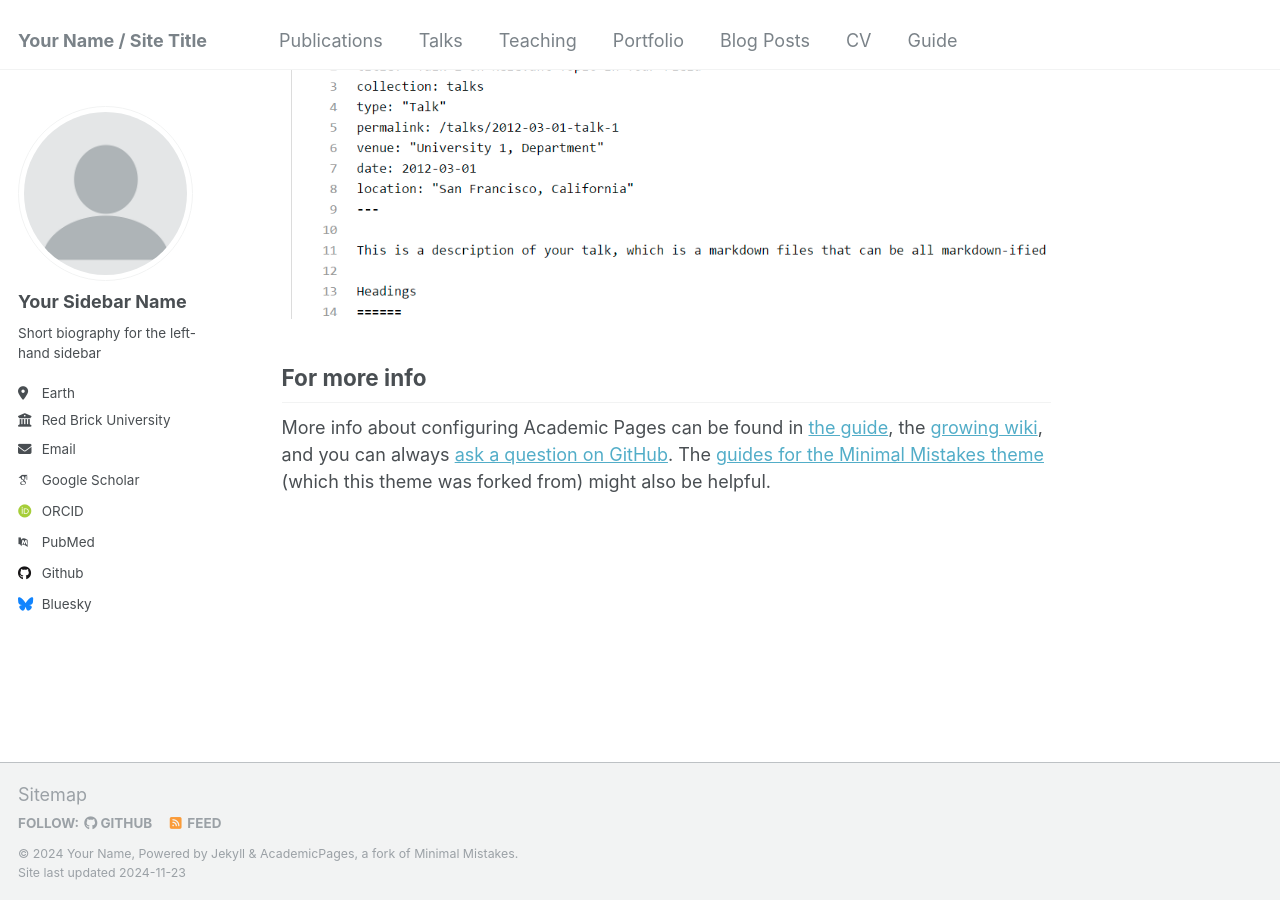
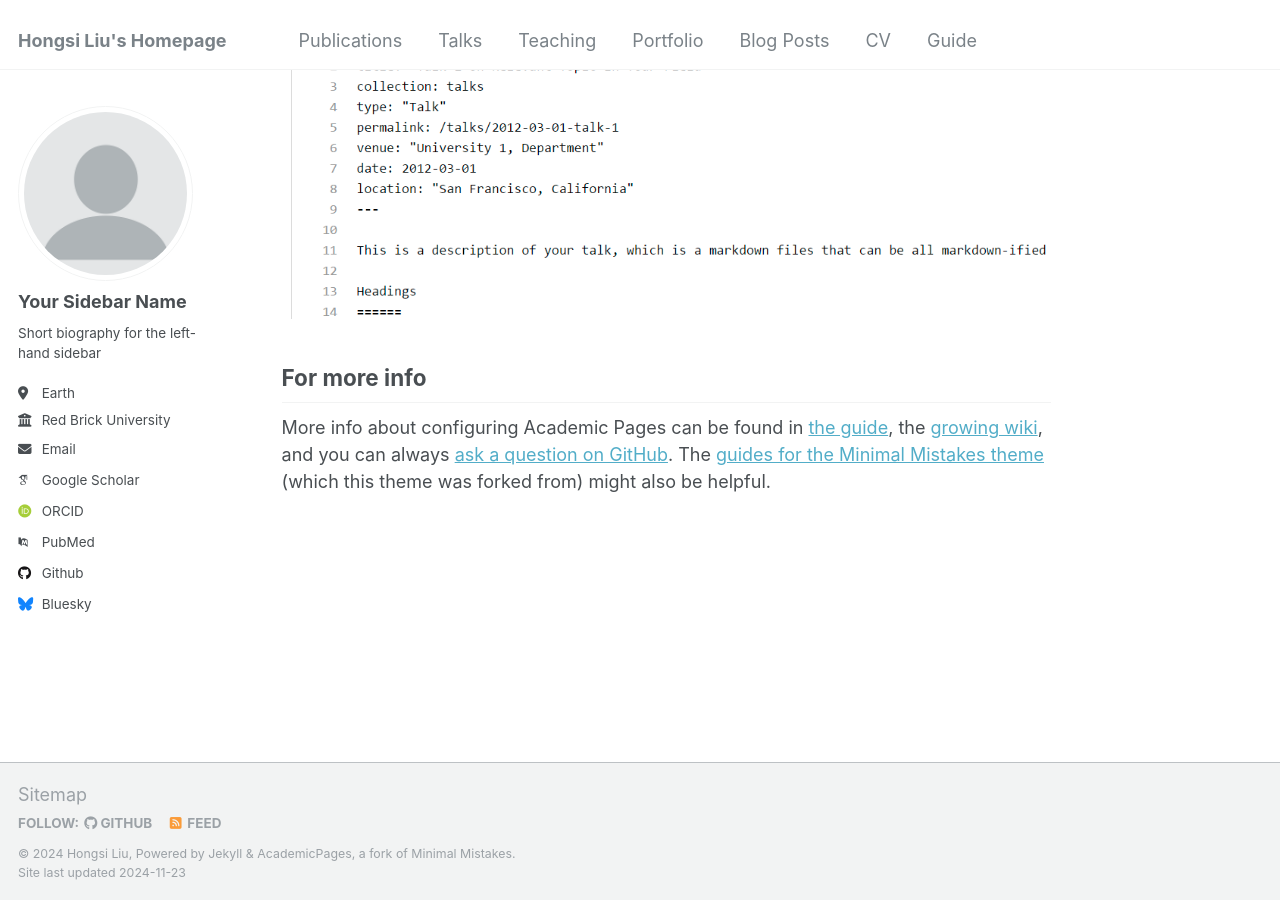
Before and after one commit to EricLiuhhh/ericliuhhh.github.io, a Jekyll site: the page built from _pages/about.md, in a window 1280 px wide and 900 px high, scrolled down 2643 px. Built offline with Jekyll 4.4.1, drawn with Linux system fonts in a browser that asks for light colours; some web fonts are replaced.

Commit message:
Update _config.yml

```diff
--- a/_config.yml
+++ b/_config.yml
@@ -8,13 +8,13 @@
 
 # Basic Site Settings
 locale                   : "en-US"
-title                    : "Your Name / Site Title"
+title                    : "Hongsi Liu's Homepage"
 title_separator          : "-"
-name                     : &name "Your Name"
-description              : &description "personal description"
-url                      : https://academicpages.github.io # the base hostname & protocol for your site e.g. "https://[your GitHub username].github.io"
+name                     : &name "Hongsi Liu"
+description              : &description ""
+url                      : https://ericliuhhh.github.io # the base hostname & protocol for your site e.g. "https://[your GitHub username].github.io"
 baseurl                  : "" # the subpath of your site, e.g. "/blog"
-repository               : "academicpages/academicpages.github.io"
+repository               : "ericliuhhh/ericliuhhh.github.io"
 
 # Site Author - The following control what appear as part of the author content on the side bar.
 #               If a field is blank the icon and link will not appear, otherwise it will be shown.
```
